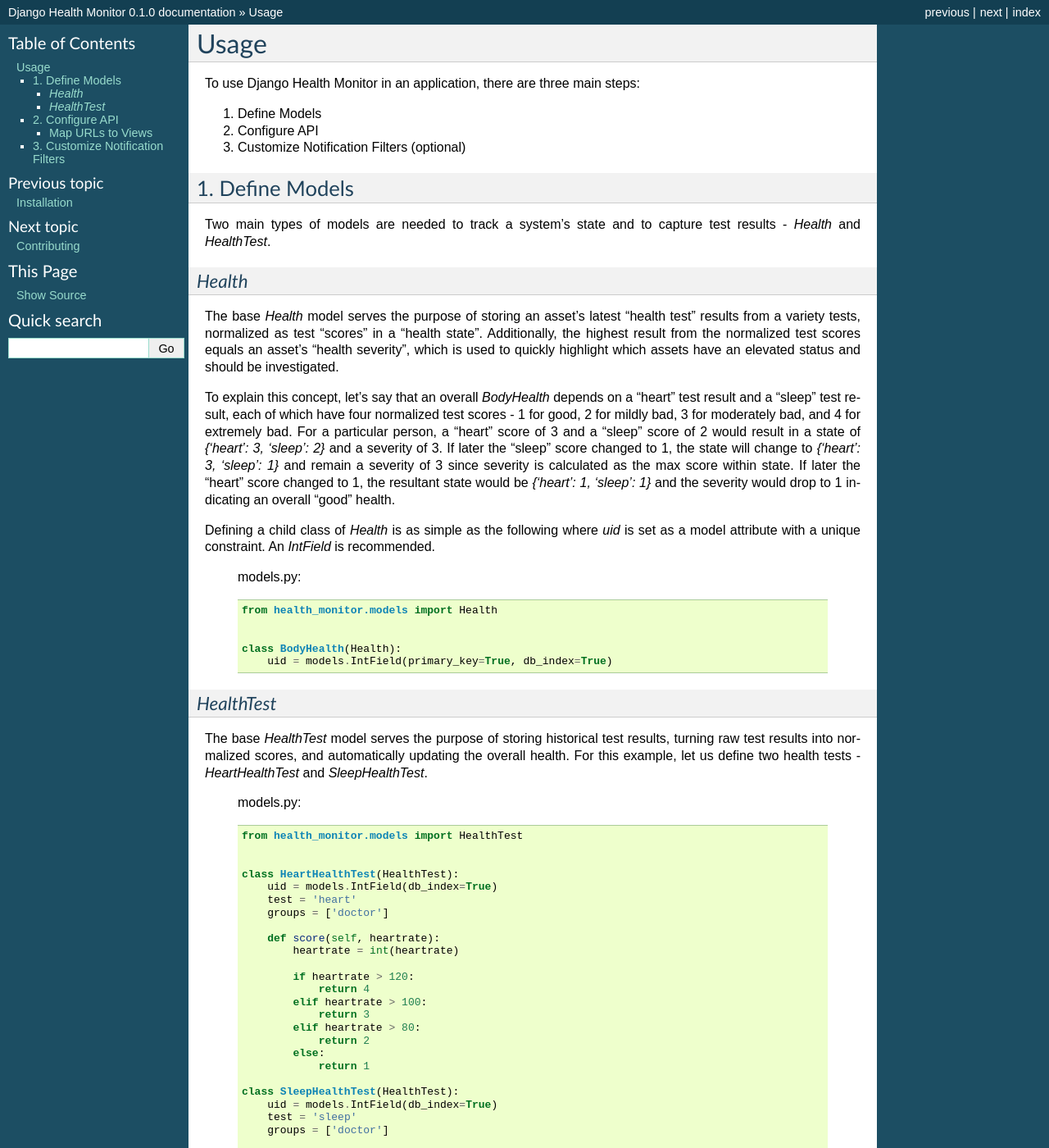
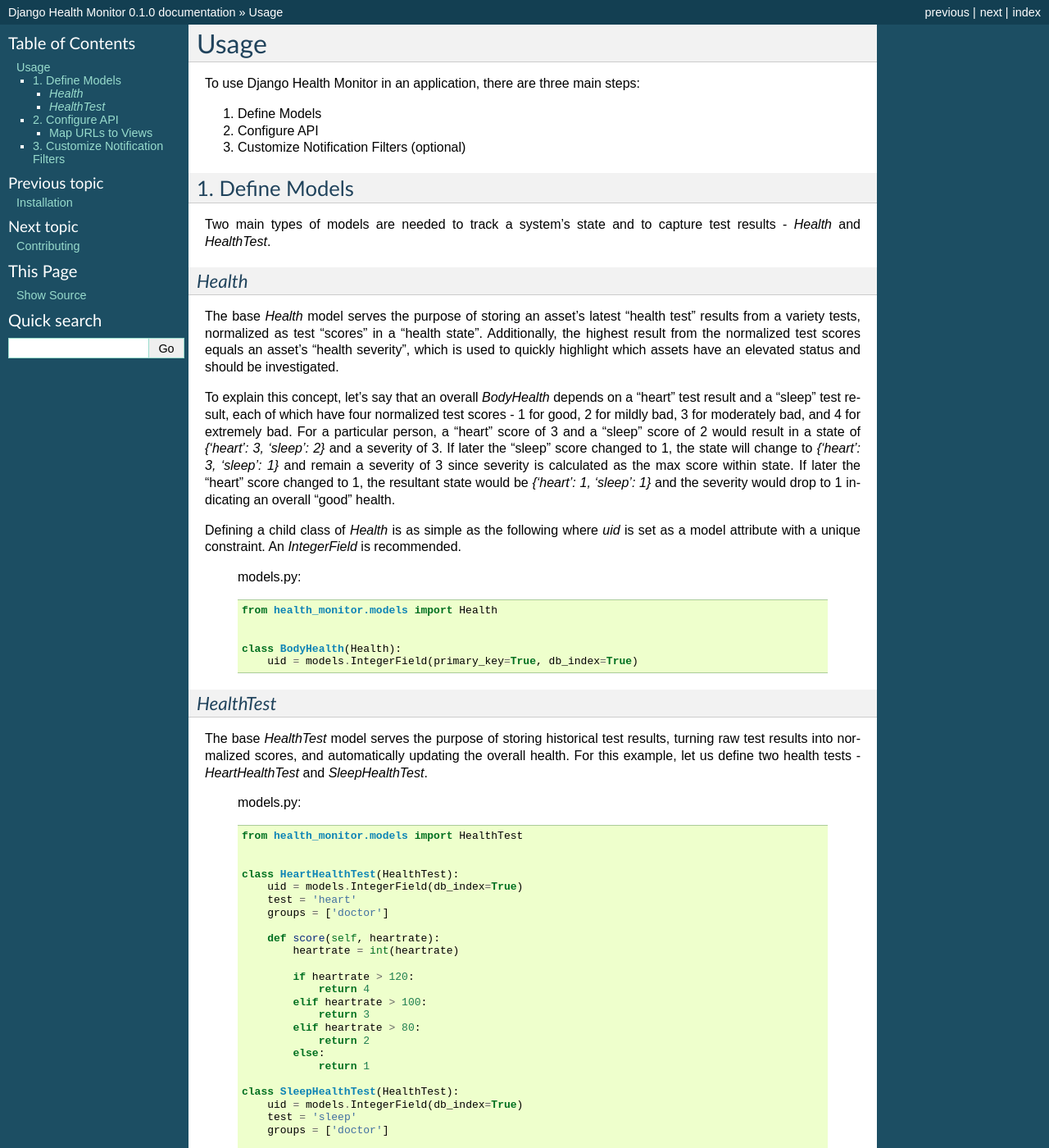
Before and after one commit to gracenote/django-health-monitor, a Sphinx documentation site: the page built from docs/usage.rst, in a window 1280 px wide and 1400 px high. Shown: the whole window at 82% size. Built offline with Sphinx 7.4.7, drawn with Linux system fonts in a browser that asks for light colours.

Commit message:
Update docs.

```diff
--- a/docs/usage.rst
+++ b/docs/usage.rst
@@ -22,7 +22,7 @@
 
 To explain this concept, let's say that an overall `BodyHealth` depends on a "heart" test result and a "sleep" test result, each of which have four normalized test scores - 1 for good, 2 for mildly bad, 3 for moderately bad, and 4 for extremely bad. For a particular person, a "heart" score of 3 and a "sleep" score of 2 would result in a state of `{'heart': 3, 'sleep': 2}` and a severity of 3. If later the "sleep" score changed to 1, the state will change to `{'heart': 3, 'sleep': 1}` and remain a severity of 3 since severity is calculated as the max score within state. If later the "heart" score changed to 1, the resultant state would be `{'heart': 1, 'sleep': 1}` and the severity would drop to 1 indicating an overall "good" health.
 
-Defining a child class of `Health` is as simple as the following where `uid` is set as a model attribute with a unique constraint. An `IntField` is recommended.
+Defining a child class of `Health` is as simple as the following where `uid` is set as a model attribute with a unique constraint. An `IntegerField` is recommended.
 
     models.py::
 
@@ -30,7 +30,7 @@
 
 
         class BodyHealth(Health):
-            uid = models.IntField(primary_key=True, db_index=True)
+            uid = models.IntegerField(primary_key=True, db_index=True)
 
 
 `HealthTest`
@@ -44,7 +44,7 @@
 
 
         class HeartHealthTest(HealthTest):
-            uid = models.IntField(db_index=True)
+            uid = models.IntegerField(db_index=True)
             test = 'heart'
             groups = ['doctor']
 
@@ -61,7 +61,7 @@
                     return 1
 
         class SleepHealthTest(HealthTest):
-            uid = models.IntField(db_index=True)
+            uid = models.IntegerField(db_index=True)
             test = 'sleep'
             groups = ['doctor']
 
```
